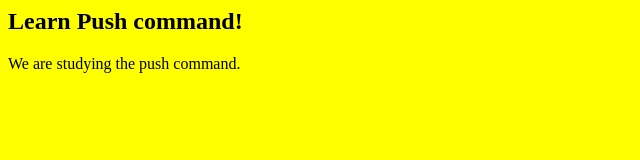
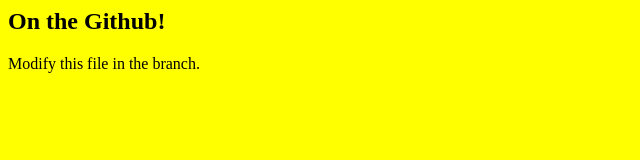
Before and after one commit to crupib/gitin8hours, a plain HTML site: page index.html in a window 1280 px wide. Shown: the whole page, without its empty margins (0-640 px from the left). Drawn offline with Linux system fonts and the light colour scheme.

Commit message:
Update index.html

```diff
--- a/index.html
+++ b/index.html
@@ -5,7 +5,7 @@
 <title>Hello Git!</title>
 </head>
 <body>
-<h2>Learn Push command!</h2>
-<p>We are studying the push command.</p>
+<h2>On the Github!</h2>
+<p>Modify this file in the branch.</p>
 </body>
 </html>
```
